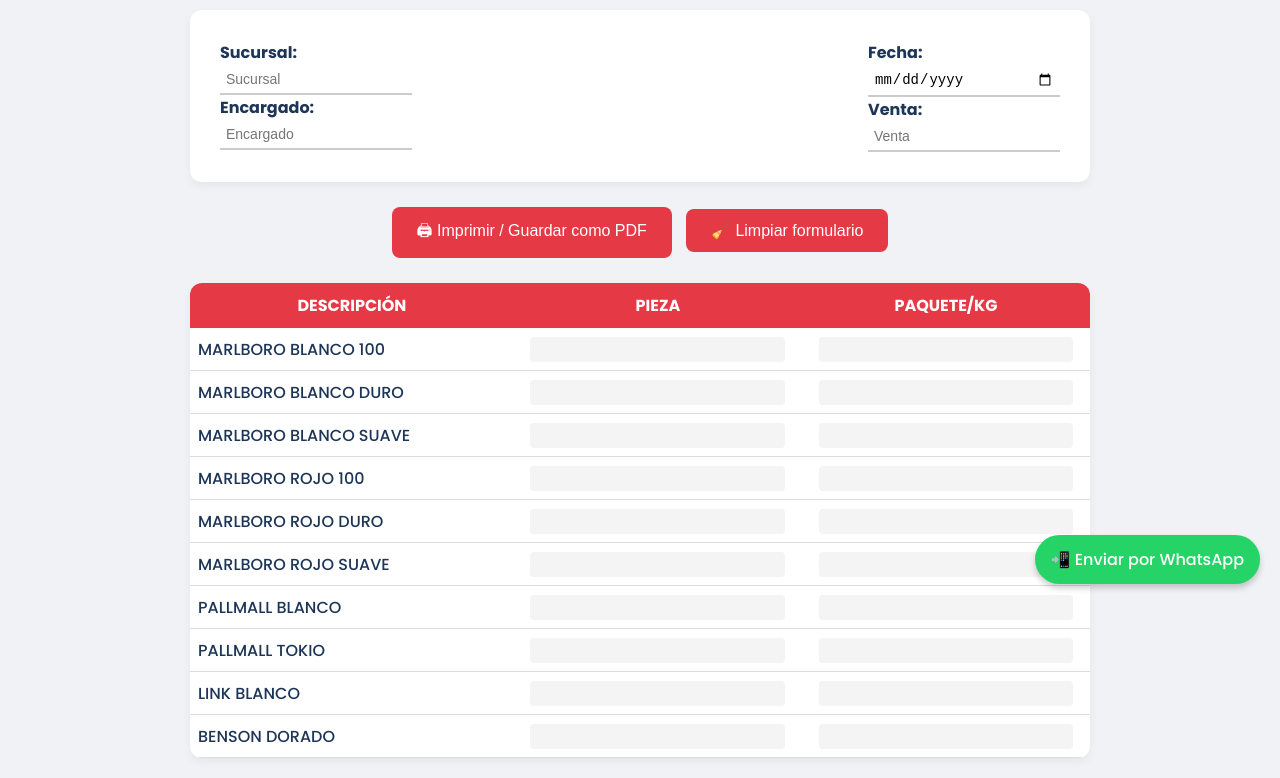
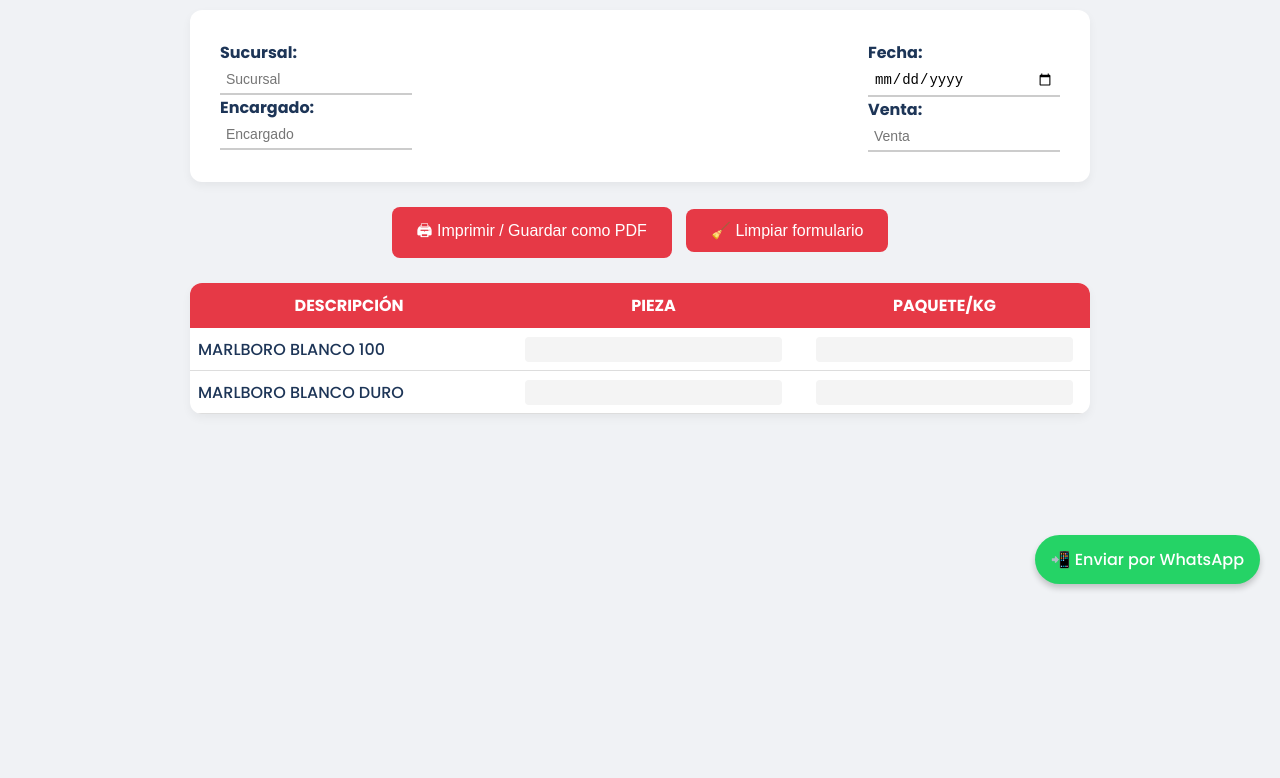
Before and after one commit to LizandroLumbreras/CIGARRO-INVENTARIO, a plain HTML site: page index.html in a window 1280 px wide. Shown: the part 196-974 px from the top of the page. After the commit the page ends 800 px from the top, so only its background shows below. Drawn offline with Linux system fonts and the light colour scheme.

Commit message:
index.html

```diff
--- a/index.html
+++ b/index.html
@@ -197,14 +197,7 @@
             <tbody>
                 <tr><td>MARLBORO BLANCO 100</td><td><input type="text"></td><td><input type="text"></td></tr>
                 <tr><td>MARLBORO BLANCO DURO</td><td><input type="text"></td><td><input type="text"></td></tr>
-                <tr><td>MARLBORO BLANCO SUAVE</td><td><input type="text"></td><td><input type="text"></td></tr>
-                <tr><td>MARLBORO ROJO 100</td><td><input type="text"></td><td><input type="text"></td></tr>
-                <tr><td>MARLBORO ROJO DURO</td><td><input type="text"></td><td><input type="text"></td></tr>
-                <tr><td>MARLBORO ROJO SUAVE</td><td><input type="text"></td><td><input type="text"></td></tr>
-                <tr><td>PALLMALL BLANCO</td><td><input type="text"></td><td><input type="text"></td></tr>
-                <tr><td>PALLMALL TOKIO</td><td><input type="text"></td><td><input type="text"></td></tr>
-                <tr><td>LINK BLANCO</td><td><input type="text"></td><td><input type="text"></td></tr>
-                <tr><td>BENSON DORADO</td><td><input type="text"></td><td><input type="text"></td></tr>
+                <!-- Puedes seguir agregando más filas aquí -->
             </tbody>
         </table>
     </div>
```
